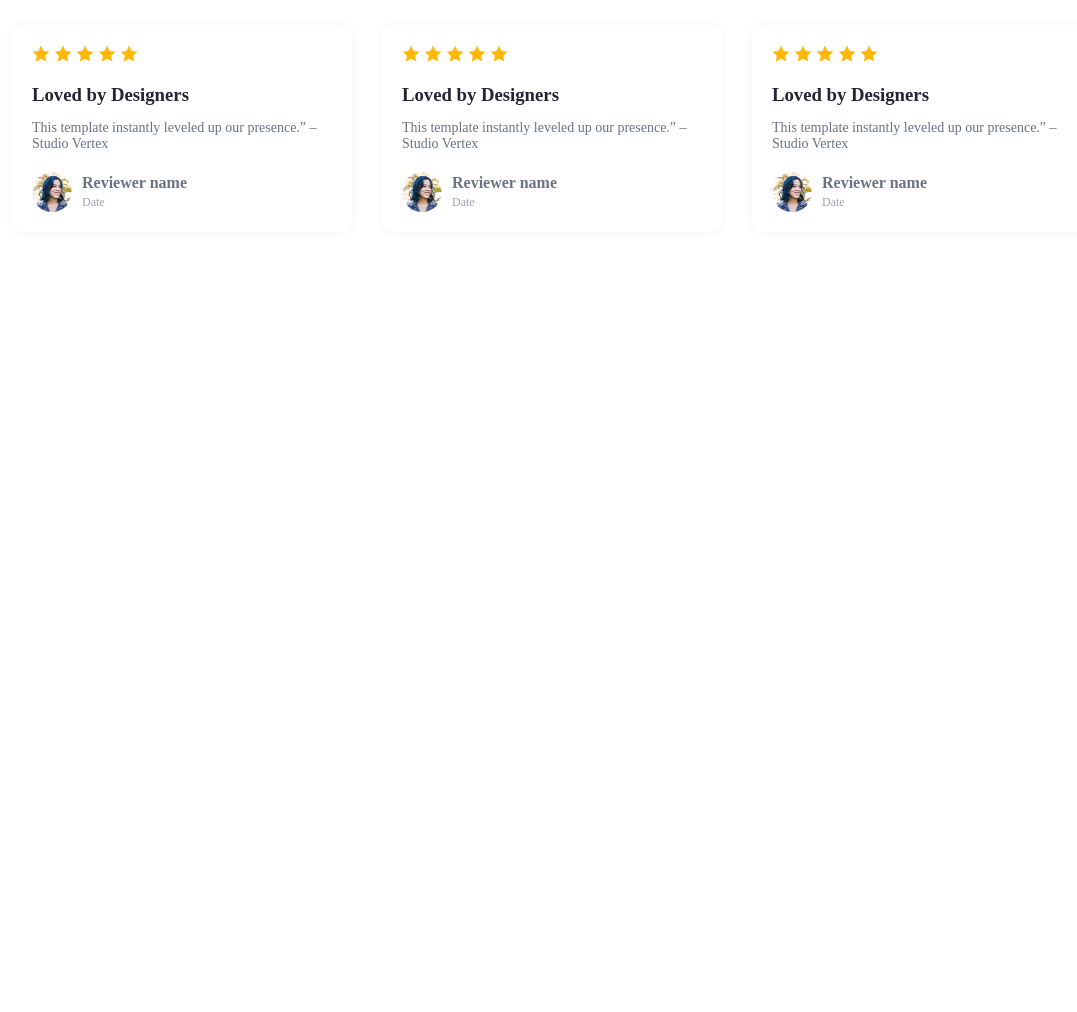
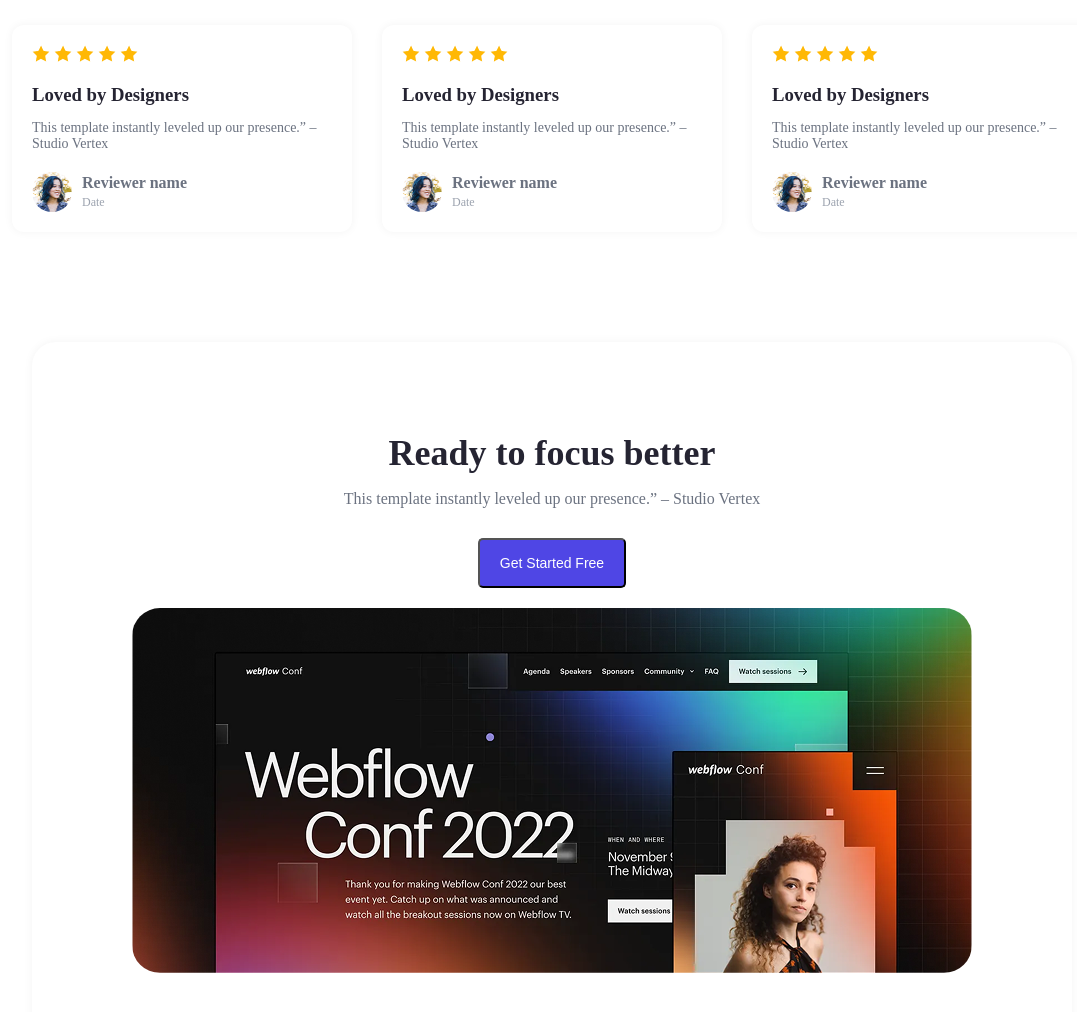
Before and after one commit to SharunTawsif/B12A01-landing-launchpadB12A01-landing-launchpad-assignment-01-, a plain HTML site: page index.html in a window 1280 px wide. Shown: the part 1541-2553 px from the top of the page, without its empty margins (88-1165 px from the left). Before the commit the page ends 1841 px from the top, so only its background shows below. Drawn offline with nearby package versions, Linux system fonts and the light colour scheme.

Commit message:
Focus part with picture and button added

```diff
--- a/Styles/styles.css
+++ b/Styles/styles.css
@@ -170,3 +170,30 @@ nav {
 .common-bg{
     color: #F6F8FF;
 }
+
+.focus-section {
+  background-color: white;
+  border-radius: 24px;
+  padding: 60px 20px;
+  text-align: center;
+  max-width: 1000px;
+  margin: 50px auto;
+  box-shadow: 0 0 10px rgba(0,0,0,0.05);
+}
+
+.focus-section h2 {
+  font-size: 36px;
+  color: #252432;
+  margin-bottom: 10px;
+}
+
+.focus-section p {
+  color: #6B7280;
+  margin-bottom: 30px;
+}
+
+.focus-section img {
+  max-width: 100%;
+  border-radius: 48px;
+  padding: 20px;
+}
--- a/index.html
+++ b/index.html
@@ -134,6 +134,18 @@
           </div>
         </div>
       </section>
+
+
+
+      <section class="focus-section">
+        <h2>Ready to focus better</h2>
+        <p>This template instantly leveled up our presence.” – Studio Vertex</p>
+        <button class="button">Get Started Free</button>
+        <img src="Assets/wc-big.png" alt="a poster" />
+      </section>
+
+
+
     </main>
 
     <footer></footer>
```
